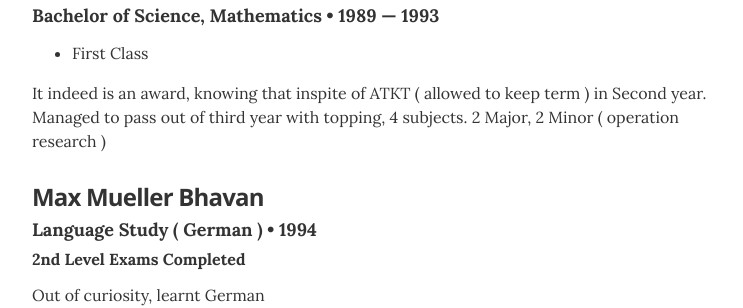
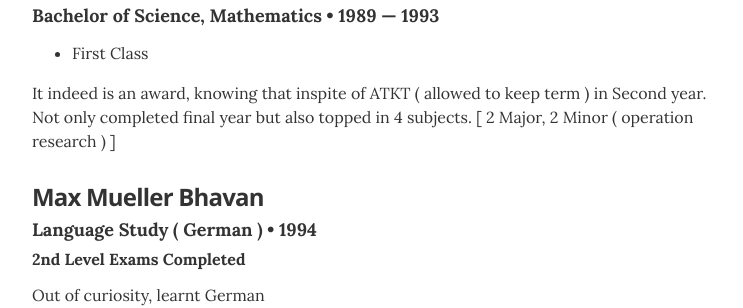
Before and after one commit to singhaidotnish/myresume, a Jekyll site: the page built from index.html, in a window 1280 px wide and 900 px high, scrolled down 1761 px. Shown: the part 177-485 px from the top of the window, without its empty margins (268-1011 px from the left). Built offline with Jekyll 4.4.1, drawn with Linux system fonts in a browser that asks for light colours.

Commit message:
Update education.yml

```diff
--- a/_data/education.yml
+++ b/_data/education.yml
@@ -4,7 +4,7 @@
   year: 1989 &mdash; 1993
   awards:
     - award: First Class
-  summary: It indeed is an award, knowing that inspite of ATKT ( allowed to keep term ) in Second year. Managed to pass out of third year with topping, 4 subjects. 2 Major, 2 Minor ( operation research )
+  summary: It indeed is an award, knowing that inspite of ATKT ( allowed to keep term ) in Second year. Not only completed final year but also topped in 4 subjects. [ 2 Major, 2 Minor ( operation research ) ]
 
 - degree: Language Study ( German )
   uni: Max Mueller Bhavan
```
